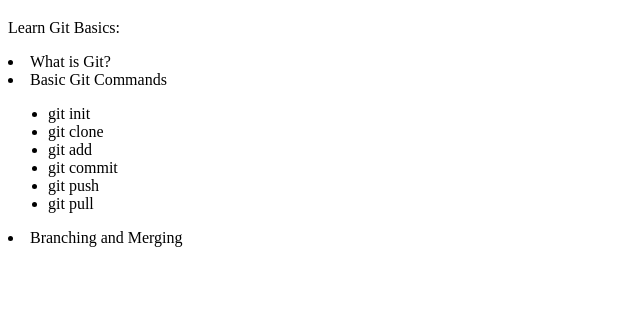
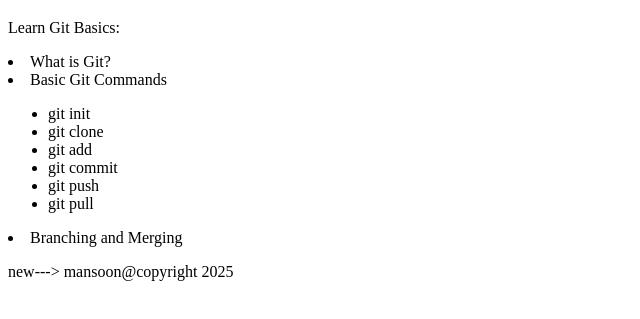
Before and after one commit to MansoonM/git-training-remote, a plain HTML site: page index.html in a window 1280 px wide. Shown: the part 61-380 px from the top of the page, without its empty margins (0-640 px from the left). Drawn offline with Linux system fonts and the light colour scheme.

Commit message:
new word is added to footer

```diff
--- a/index.html
+++ b/index.html
@@ -22,5 +22,7 @@
             <li>Branching and Merging</li>
         </ul>
     </p>
+
+    <footer>new---> mansoon@copyright 2025</footer>
 </body>
 </html>
```
